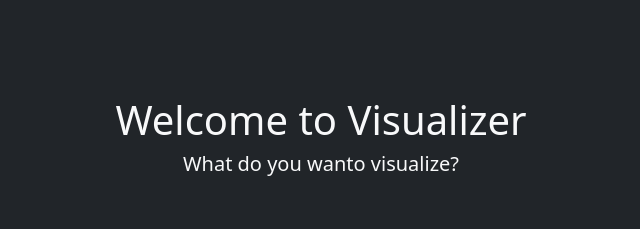
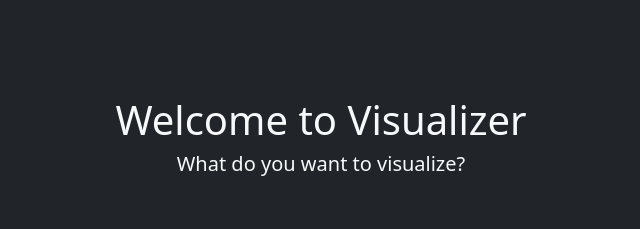
Before and after one commit to Pravinhajare/Stack-Queue-Visualizer, a plain HTML site: page index.html in a window 1280 px wide. Shown: the top 229 px of the page, 319-959 px from the left. Drawn offline with nearby package versions, Linux system fonts and the light colour scheme.

Commit message:
Update index.html

```diff
--- a/index.html
+++ b/index.html
@@ -10,7 +10,7 @@
     <div class="container text-light text-center">
         <br><br><br><br>
         <h1>Welcome to Visualizer</h1>
-        <h5>What do you wanto visualize?</h5>
+        <h5>What do you want to visualize?</h5>
         <br><br>
         <a class="btn btn-primary" href="stack.html" role="button">Stack</a>&nbsp;&nbsp;
         <a class="btn btn-primary" href="queue.html" role="button">Queue</a>
```
